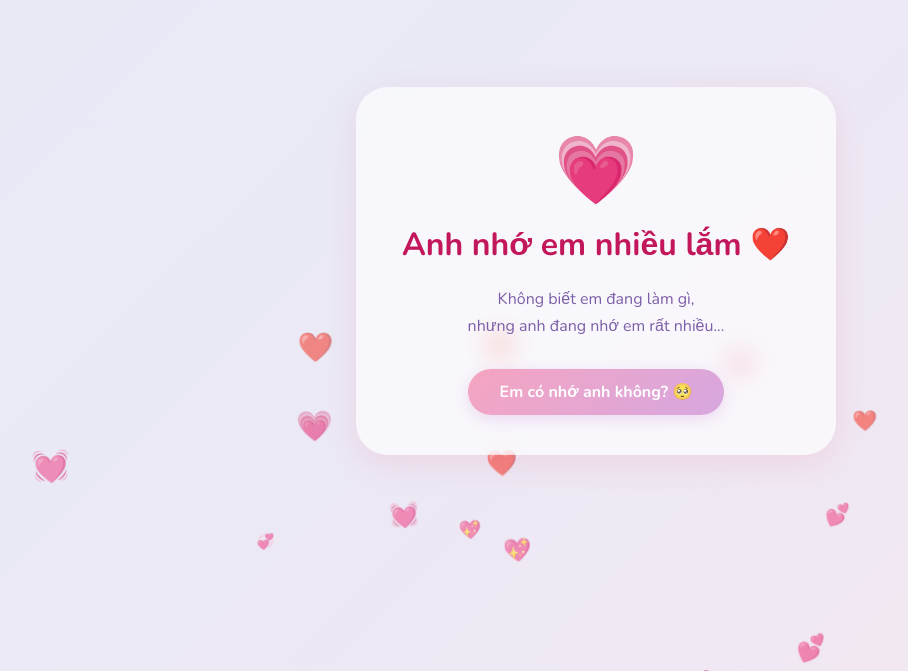
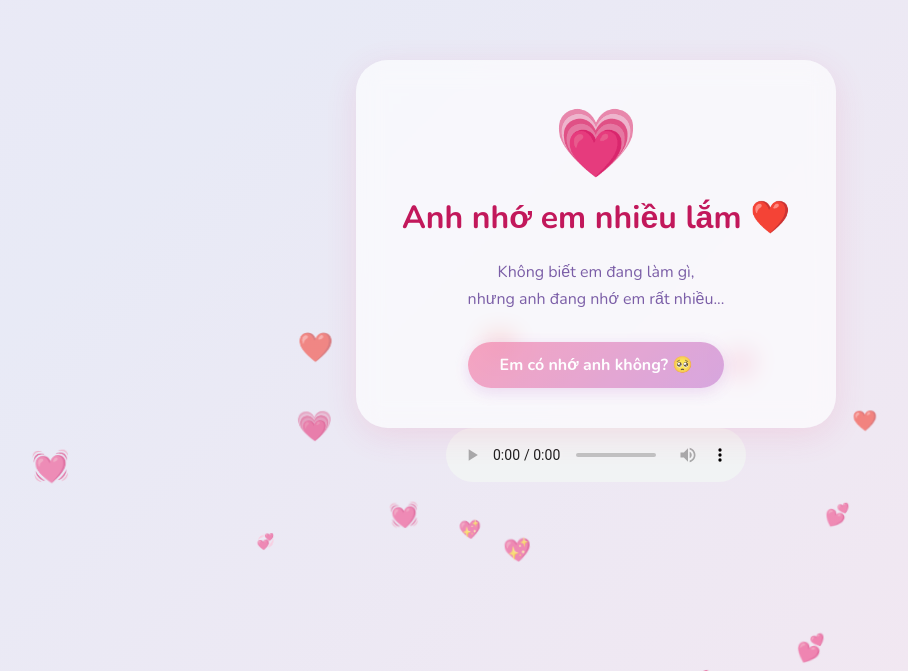
Before and after one commit to sun0810pi/em-c-nh-anh-kh-ng, a plain HTML site: page index.html in a window 1280 px wide. Shown: the part 129-800 px from the top of the page, without its empty margins (44-952 px from the left). Drawn offline with nearby package versions, Linux system fonts and the light colour scheme.

Commit message:
Update index.html

```diff
--- a/index.html
+++ b/index.html
@@ -260,7 +260,7 @@
     Ví dụ: src="nhacnen.mp3" nếu đặt cùng thư mục.
     Trình duyệt thường chặn autoplay; người dùng cần click trước.
   -->
-  <audio id="bg-music" loop>
+  <audio id="bg-music" loop controls>
     <source src="music.mp3" type="audio/mpeg" />
   </audio>
 
```
